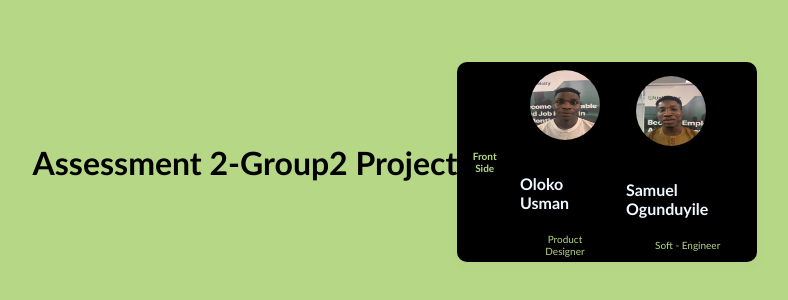
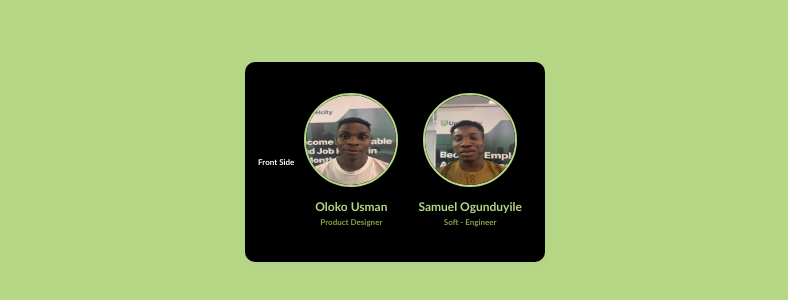
Before and after one commit to ajalakayode/assessment2_group, a plain HTML site: page index.html in a window 1280 px wide. Shown: the part 238-538 px from the top of the page, without its empty margins (245-1033 px from the left). Drawn offline with Linux system fonts and the light colour scheme.

Commit message:
style: update the main color to green

```diff
--- a/index.html
+++ b/index.html
@@ -8,7 +8,8 @@
     <link rel="shortcut icon" href="./favicon.ico" type="image/x-icon" />
   </head>
   <body>
-    <div><h1>Assessment 2-Group2 Project</h1></div>
+
+    <!-- <h1>Assessment 2 - Group Project</h1> -->
 
     <div class="card">
       <div class="card-inner">
@@ -18,12 +19,12 @@
           <div class="team-mem">
             <img src="./yomi.jpeg" width="70px" height="70px" />
             <h4>Oloko Usman</h4>
-            <p>Product Designer</p>
+            <h3>Product Designer</h3>
           </div>
           <div class="team-mem">
             <img src="./sam.jpeg" width="70px" height="70px" />
             <h4>Samuel Ogunduyile</h4>
-            <p>Soft - Engineer</p>
+            <h3>Soft - Engineer</h3>
           </div>
         </div>
         <div class="card-back">
@@ -32,16 +33,15 @@
           <div class="team-mem">
             <img src="./kay.jpeg" width="70px" height="70px" />
             <h4>Ajala Kayode</h4>
-            <p>Full Stack Developer</p>
+            <h3>Full Stack Developer</h3>
           </div>
           <div class="team-mem">
             <img src="./emma.jpeg" width="70px" height="70px" />
             <h4>Otaru Emmanuel</h4>
-            <p>Frontend Developer</p>
+            <h3>Frontend Developer</h3>
           </div>
         </div>
       </div>
-
     </div>
   </body>
 </html>
--- a/transforms.css
+++ b/transforms.css
@@ -1,8 +1,4 @@
-/* *{
-  margin: 0px;
-  padding: 0px;
-  border: 0px;
-} */
+
 
 /* General styles */
 
@@ -43,7 +39,6 @@ body {
     display: flex;
     justify-content: center;
     align-items: center;
-    /* border: 1px solid #ccc; */
     border-radius: 10px;
     box-shadow: 0 4px 8px rgba(174, 172, 172, 0.1);
     background-color: #000000;
@@ -53,28 +48,53 @@ body {
     transform: rotateY(180deg); /* Rotate the back face so it's hidden initially */
   }
 
-  h2,p
+  h2
   {
-    color: rgb(182, 215, 133);
+    color: white;
+
   }
 
   .members{
       display: flex;
+
   }
-  .team-mem,h3
+  .team-mem
   {
-      margin: 8px;
-      color: aliceblue;
+      margin: 10px;
+      color: rgb(182, 215, 133);
+      text-align: center;
+      justify-content: center;
+      align-items: center;
+
+
+
 
   }
   img{
-      width: 70px;
-      height: 70px;
+      width: 90px;
+      height: 90px;
       border-radius: 50%;
-      margin: 10px;
+      border-style:solid;
+      border-width: 2px;
+      border-color: rgb(182, 215, 133);
   }
-  h2,p{
+  h2,h3{
       text-align: center;
-      font-size: 10px;
-      margin: 7px;
+      font-size: 8px;
+
+
   }
+  h4
+  {
+    font-size: 12px;
+
+  }
+  h4,h3
+  {
+    line-height: 1px;
+  }
+  h3
+  {
+    color: rgb(137, 159, 70);
+
+  }
```
